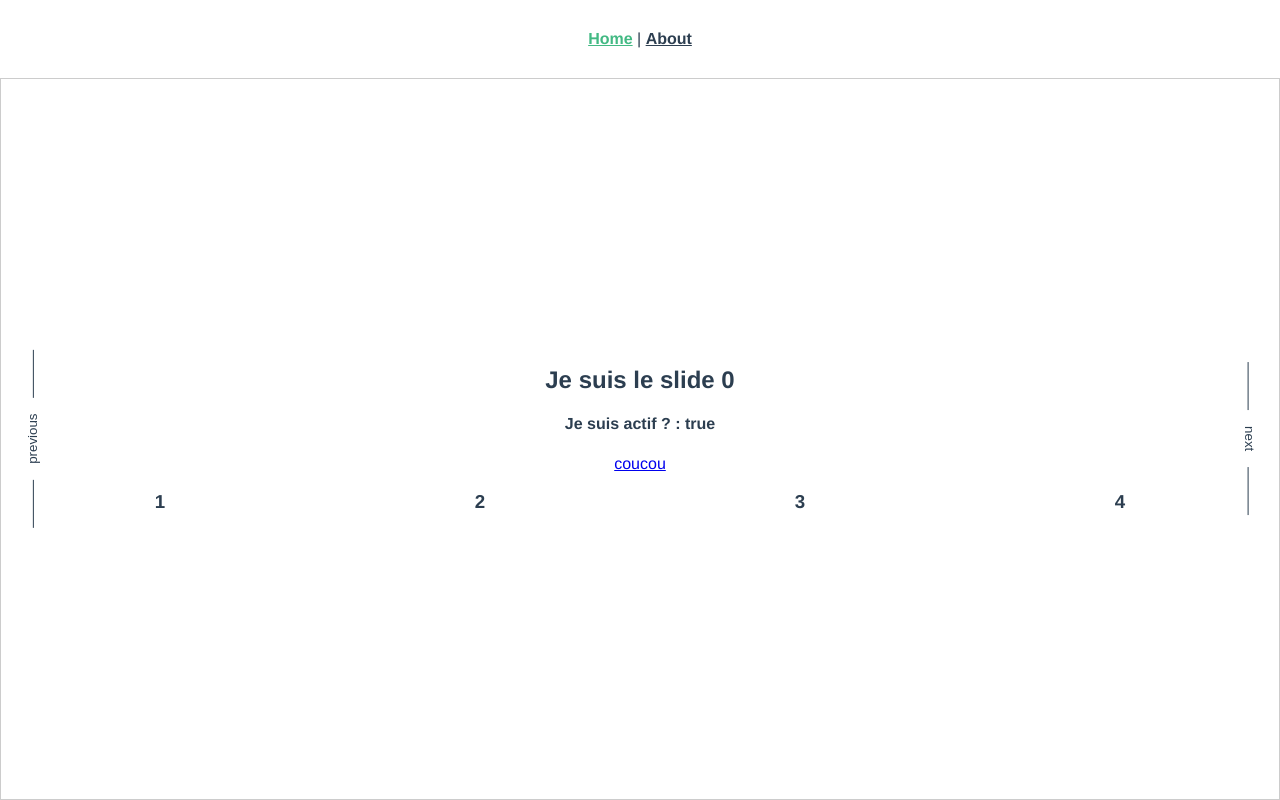
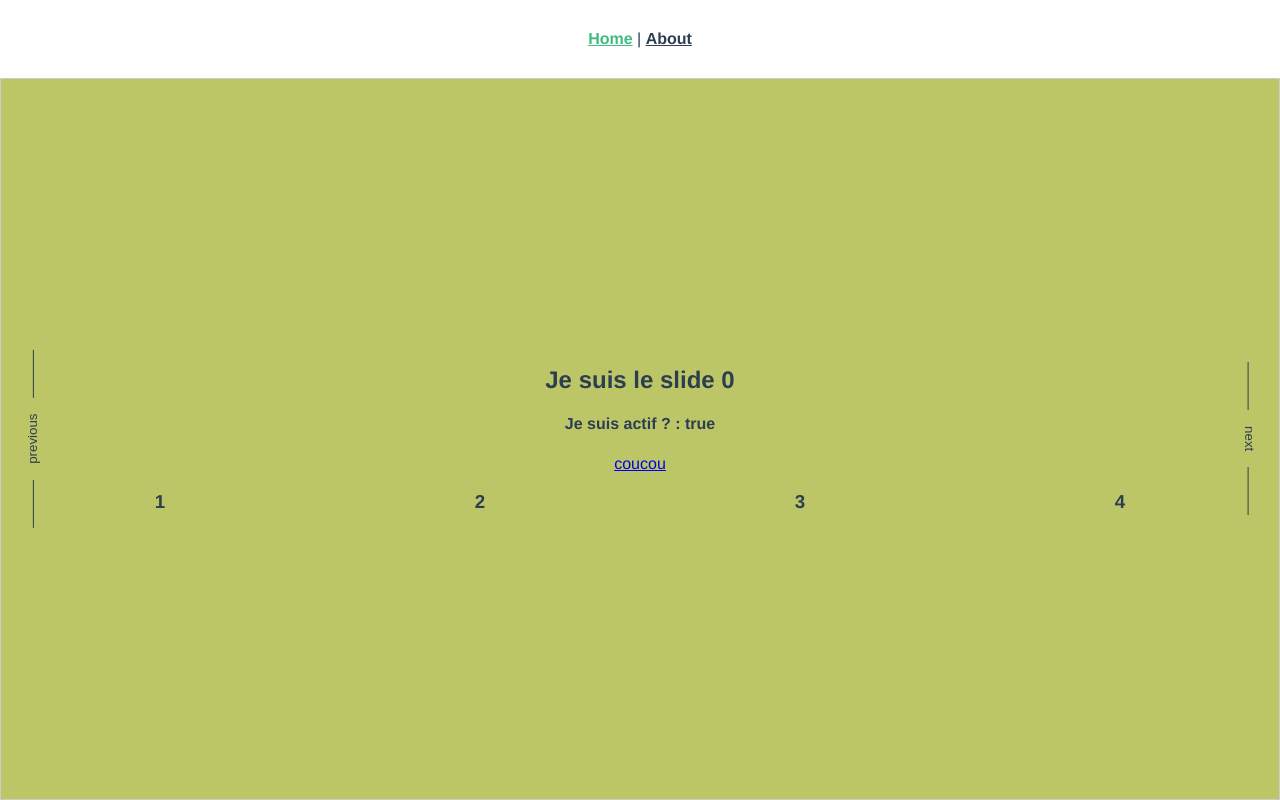
Before and after one commit to botmaster/test-page-scroll-effect, a Vue app: page / in a window 1280 px wide. Built offline with nearby package versions, Linux system fonts and the light colour scheme.

Commit message:
Add slide background colors

```diff
--- a/src/components/SlideComponent.vue
+++ b/src/components/SlideComponent.vue
@@ -1,5 +1,5 @@
 <template>
-    <div class="slide-component">
+    <div class="slide-component" :style="'backgroundColor:' + values.backgroundColor">
         <div style="flex: 0 0 auto; overflow: hidden; min-width: 0;">
             <h2>Je suis le slide {{ index }}</h2>
             <h4>Je suis actif ? : {{ isActive }}</h4>
@@ -43,6 +43,14 @@ export default {
         index: {
             type: Number,
             default: -1
+        },
+        values: {
+            type: Object,
+            default: function() {
+                return {
+                    backgroundColor: "blue"
+                };
+            }
         }
     },
     methods: {
--- a/src/views/Home.vue
+++ b/src/views/Home.vue
@@ -1,10 +1,26 @@
 <template>
     <div class="home">
         <scroll-page-component>
-            <slide-component :index="0" :key="1"></slide-component>
-            <slide-component :index="1" :key="2"></slide-component>
-            <slide-component :index="2" :key="3"></slide-component>
-            <slide-component :index="3" :key="4"></slide-component>
+            <slide-component
+                :index="0"
+                :key="1"
+                :values="{ backgroundColor: '#bdc667' }"
+            ></slide-component>
+            <slide-component
+                :index="1"
+                :key="2"
+                :values="{ backgroundColor: '#8bab81' }"
+            ></slide-component>
+            <slide-component
+                :index="2"
+                :key="3"
+                :values="{ backgroundColor: '#47a89f' }"
+            ></slide-component>
+            <slide-component
+                :index="3"
+                :key="4"
+                :values="{ backgroundColor: '#c583b2' }"
+            ></slide-component>
         </scroll-page-component>
     </div>
 </template>
```
